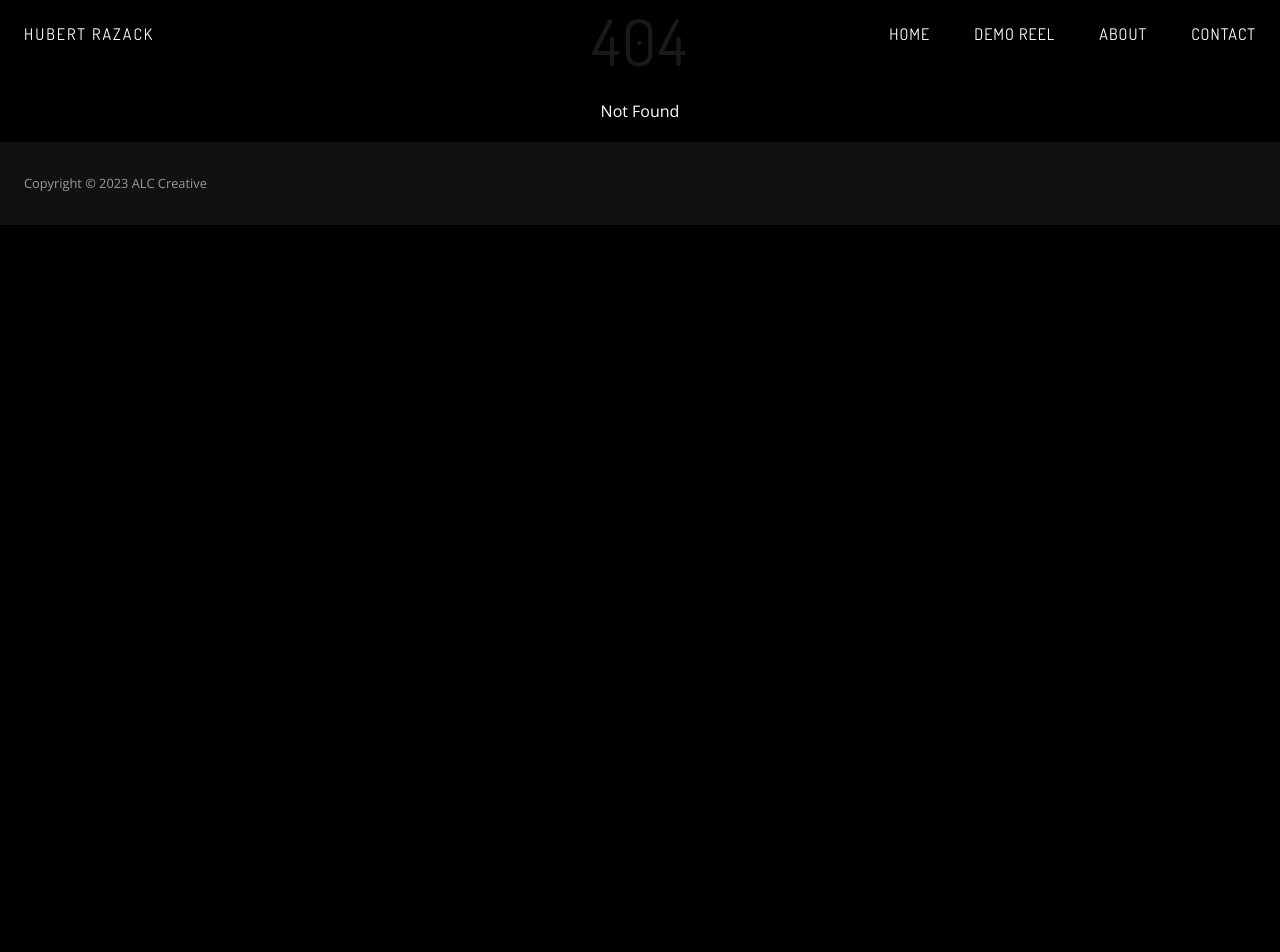
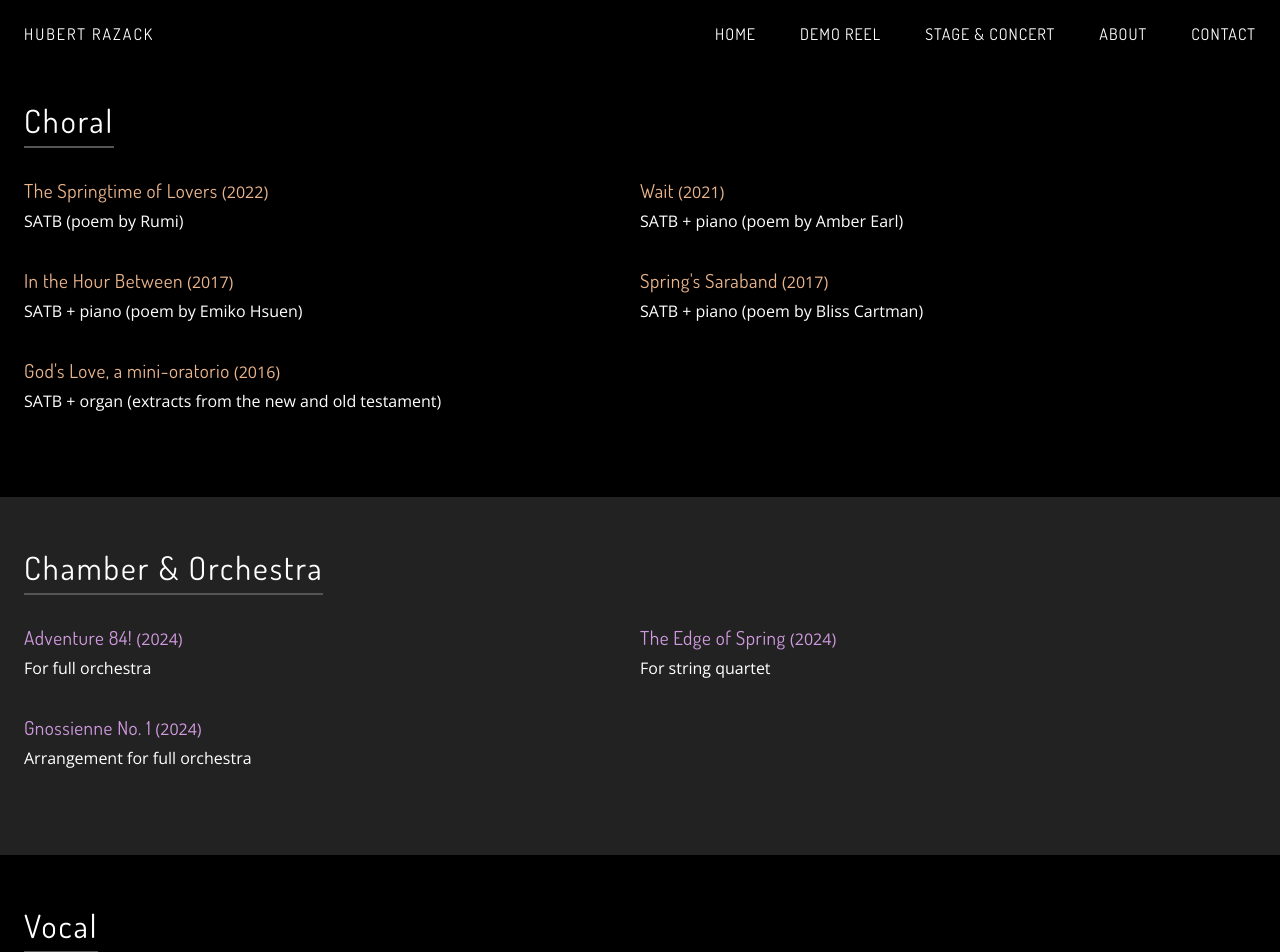
Before and after one commit to hubert-ix/hubertrazack, a SvelteKit app: page /stage in a window 1280 px wide. Before the commit this address had no page. Shown: the top 952 px of the page. Before the commit the page ends 800 px from the top, so only its background shows below. Built offline with nearby package versions, Linux system fonts and the light colour scheme.

Commit message:
Added stage/concert

```diff
--- a/src/lib/Header.svelte
+++ b/src/lib/Header.svelte
@@ -13,13 +13,14 @@
   <div class="container full header">
     <div class="header-left">
       <BurgerButton on:clicked={() => mobile = !mobile} />
-      <a on:click={() => scrollTo('home')}>Hubert Razack</a>
+      <a href="/">Hubert Razack</a>
     </div>
     <div class="header-right" id="nav">
-      <a on:click={() => scrollTo('home')}>Home</a>
-      <a on:click={() => scrollTo('music')}>Demo reel</a>
-      <a on:click={() => scrollTo('about')}>About</a>
-      <a on:click={() => scrollTo('contact')}>Contact</a>
+      <a href="/">Home</a>
+      <a href="/#music">Demo reel</a>
+      <a href="/stage">Stage & concert</a>
+      <a href="/#about">About</a>
+      <a href="/#contact">Contact</a>
     </div>
   </div>
 </header>
--- /dev/null
+++ b/src/lib/Piece.svelte
@@ -0,0 +1,37 @@
+<script>
+  export let title;
+  export let year;
+  export let description;
+  export let type;
+</script>
+
+
+<div class="wrap {type}">
+  <h3>{title} <span class="year">({year})</span></h3>
+  {description}
+</div>
+
+
+<style>
+  .wrap {
+    margin-bottom: 2rem;
+  }
+
+  span.year {
+    font-family: 'Open Sans', sans-serif;
+    font-size: 1rem;
+    letter-spacing: 0;
+  }
+
+  .choral h3 {
+    color: #eab58c;
+  }
+
+  .orchestra h3 {
+    color: #d09adf;
+  }
+
+  .vocal h3 {
+    color: #bde297;
+  }
+</style>
--- /dev/null
+++ b/src/routes/stage/+page.svelte
@@ -0,0 +1,56 @@
+<script>
+  import { fade } from "svelte/transition";
+  import Piece from "$lib/Piece.svelte";
+</script>
+
+
+<div in:fade>
+  <section class="small first">
+    <div class="container">
+      <h2>Choral</h2>
+      <div class="items">
+        <Piece type="choral" title="The Springtime of Lovers" year="2022" description="SATB (poem by Rumi)" />
+        <Piece type="choral" title="Wait" year="2021" description="SATB + piano (poem by Amber Earl)" />
+        <Piece type="choral" title="In the Hour Between" year="2017" description="SATB + piano (poem by Emiko Hsuen)" />
+        <Piece type="choral" title="Spring's Saraband" year="2017" description="SATB + piano (poem by Bliss Cartman)" />
+        <Piece type="choral" title="God's Love, a mini-oratorio" year="2016" description="SATB + organ (extracts from the new and old testament)" />
+      </div>
+    </div>
+  </section>
+
+  <section class="small alt">
+    <div class="container">
+      <h2>Chamber & Orchestra</h2>
+      <div class="items">
+        <Piece type="orchestra" title="Adventure 84!" year="2024" description="For full orchestra" />
+        <Piece type="orchestra" title="The Edge of Spring" year="2024" description="For string quartet" />
+        <Piece type="orchestra" title="Gnossienne No. 1" year="2024" description="Arrangement for full orchestra" />
+      </div>
+    </div>
+  </section>
+
+  <section class="small">
+    <div class="container">
+      <h2>Vocal</h2>
+      <div class="items">
+        <Piece type="vocal" title="Awake to Smile" year="2022" description="Art song (poem by Robert William Service) - high/medium voice" />
+        <Piece type="vocal" title="For Little Things" year="2022" description="Art song (poem by Lucy Maud Montgomery) - high/medium voice" />
+        <Piece type="vocal" title="What Amazing Things" year="2019" description="Sacred song (Psalm 126) - high voice" />
+        <Piece type="vocal" title="Wait For the Lord" year="2018" description="Sacred song (Psalm 27) - high voice" />
+        <Piece type="vocal" title="Psalm 139" year="2018" description="Sacred song - high voice" />
+        <Piece type="vocal" title="Les roses de Saadi" year="2013" description="Art song (poem by Marceline Desbordes-Valmore) - high/medium voice" />
+        <Piece type="vocal" title="La bonne chanson" year="2022" description="Art song (poem by Paul Verlaine) - high/medium voice" />
+        <Piece type="vocal" title="Je vous salue Marie" year="2012" description="Sacred song - high/medium voice" />
+        <Piece type="vocal" title="Les yeux" year="2011" description="Art song (poem by Sully Prudhomme) - high/medium voice" />
+      </div>
+    </div>
+  </section>
+</div>
+
+
+<style>
+  .items {
+    display: grid;
+    grid-template-columns: 1fr 1fr;
+  }
+</style>
--- a/src/routes/styles.css
+++ b/src/routes/styles.css
@@ -53,42 +53,18 @@ section {
   padding: 100px 0;
 }
 
-section.hero {
+section.alt {
   position: relative;
-  /*height: 100%;*/
-  height: 800px;
-  display: flex;
-  align-items: center;
-  justify-content: center;
-  flex-direction: column;
-  background: #000 url(https://ik.imagekit.io/hubertrazack/hubert-razack.jpg?updatedAt=1697912435232) no-repeat;
-  background-size: cover;
-  background-position: 0 0;
-  z-index: 1;
-  padding: 0;
+  color: #fff;
+  background: #222;
 }
 
-.overlay-content {
-  position: relative;
-  z-index: 3;
+section.small {
+  padding: 50px 0;
 }
 
-.arrow-down {
-  z-index: 3;
-  position: absolute;
-  bottom: 40px;
-  opacity: .8;
-}
-
-.overlay {
-  position: absolute;
-  background: rgba(19, 24, 29, .6);
-  width: 100%;
-  height: 100%;
-  top: 0;
-  left: 0;
-  content: "";
-  z-index: 2;
+section.small.first {
+  padding-top: 100px;
 }
 
 h1 {
@@ -115,25 +91,22 @@ h2 {
   display: inline-block;
 }
 
+h3 {
+  font-family: 'Dosis', sans-serif;
+  font-size: 1.2rem;
+  font-weight: 400;
+  line-height: normal;
+  letter-spacing: 0.5px;
+  color: #fff;
+  margin: 0 0 4px 0;
+  padding: 0;
+}
+
 .subtitle {
   font-family: 'Dosis', sans-serif;
   color: #999;
   font-size: 1.43rem;
   letter-spacing: 1px;
-}
-
-section.about {
-  position: relative;
-  color: #fff;
-  background: #111;
-}
-
-.about p {
-  max-width: 800px;
-}
-
-.about img {
-  width: 400px;
 }
 
 .contact-icons {
@@ -145,48 +118,6 @@ section.about {
   min-width: 80px;
   margin-right: 30px;
   filter: grayscale(50%);
-}
-
-.examples {
-  display: grid;
-  grid-template-columns: 1fr 1fr 1fr 1fr;
-  grid-gap: 20px;
-}
-
-.more-examples-link {
-  margin-top: 40px;
-  display: flex;
-}
-
-.more-examples-link::before {
-  content: '';
-  display: inline-block;
-  width: 24px;
-  height: 24px;
-  position: relative;
-  background: url(images/arrow-right.png) no-repeat 0px 4px;
-  background-size: 24px;
-  transition: all 0.2s;
-}
-
-.more-examples-link.open::before {
-  transform: rotate(90deg);
-  top: 3px;
-}
-
-.more-examples-link a {
-  cursor: pointer;
-}
-
-.more-examples {
-  display: grid;
-  grid-gap: 20px;
-  grid-template-columns: 1fr 1fr;
-  margin-top: 40px;
-}
-
-audio {
-  width: 90%;
 }
 
 .scroll {
```
Also changed, not shown: src/lib/Audio.svelte (+7 -0 lines), src/routes/+page.svelte (+93 -3 lines).
